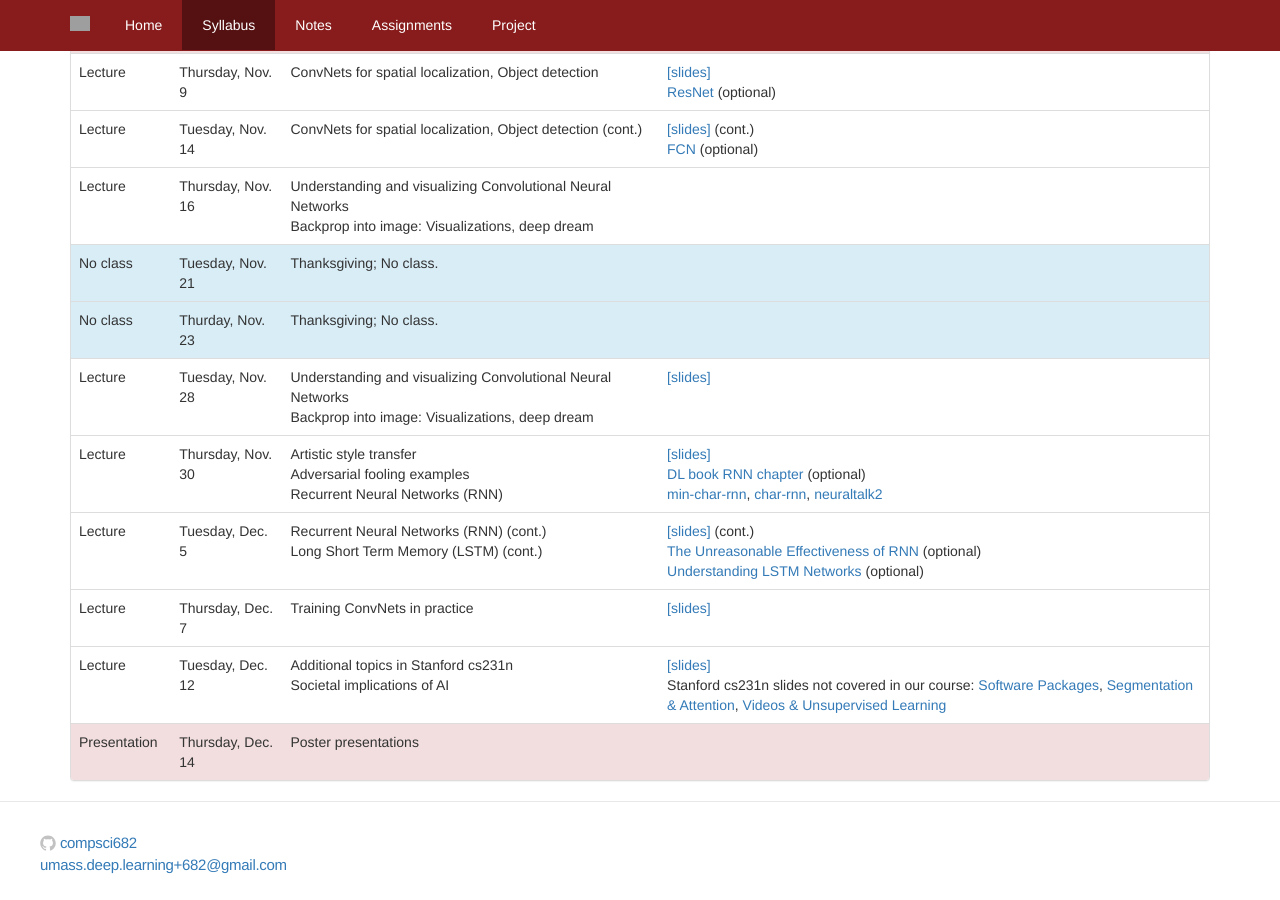
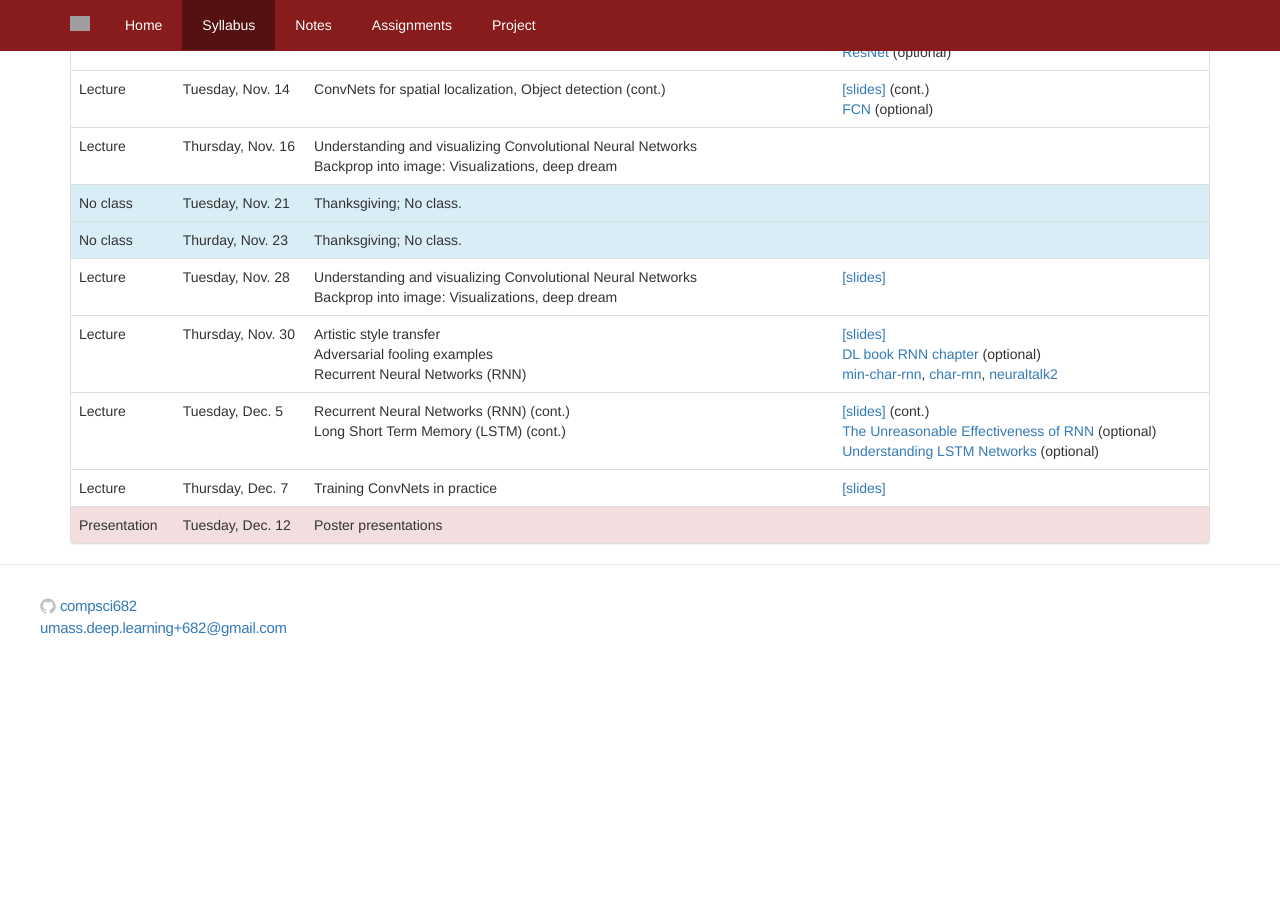
Before and after one commit to compsci682/compsci682.github.io, a Jekyll site: the page syllabus.html, which Jekyll copies as it is, in a window 1280 px wide and 900 px high, scrolled down 1512 px. Built offline with Jekyll 4.4.1, drawn with Linux system fonts in a browser that asks for light colours; after the commit the page ends 2175 px from its top, so only the background shows below that; grey boxes are pictures that could not be loaded.

Commit message:
poster session time updated

```diff
--- a/syllabus.html
+++ b/syllabus.html
@@ -409,6 +409,7 @@
         <a href="https://docs.google.com/presentation/d/1mMXpk2DVgTqoArOyvm35U-DnW7-X5gCqXZIqhyH4up4/edit?usp=sharing">[slides]</a><br>
     </td>
   </tr>
+<!--
   <tr>
     <td>Lecture</td>
     <td>Tuesday, Dec. 12</td>
@@ -421,9 +422,10 @@
         Stanford cs231n slides not covered in our course: <a href="https://drive.google.com/file/d/0B-0OtUj_Gj7nY2toWTZIekZyRkk/view?usp=sharing">Software Packages</a>, <a href="https://drive.google.com/file/d/0B-0OtUj_Gj7nazc5ajZhZzhKTnM/view?usp=sharing">Segmentation & Attention</a>, <a href="https://drive.google.com/file/d/0B-0OtUj_Gj7nbVRkbm1tUnRUanM/view?usp=sharing">Videos & Unsupervised Learning</a>
     </td>
   </tr>
+-->
   <tr class="danger">
     <td>Presentation</td>
-    <td>Thursday, Dec. 14</td>
+    <td>Tuesday, Dec. 12</td>
     <td>
       Poster presentations
     </td>
```
